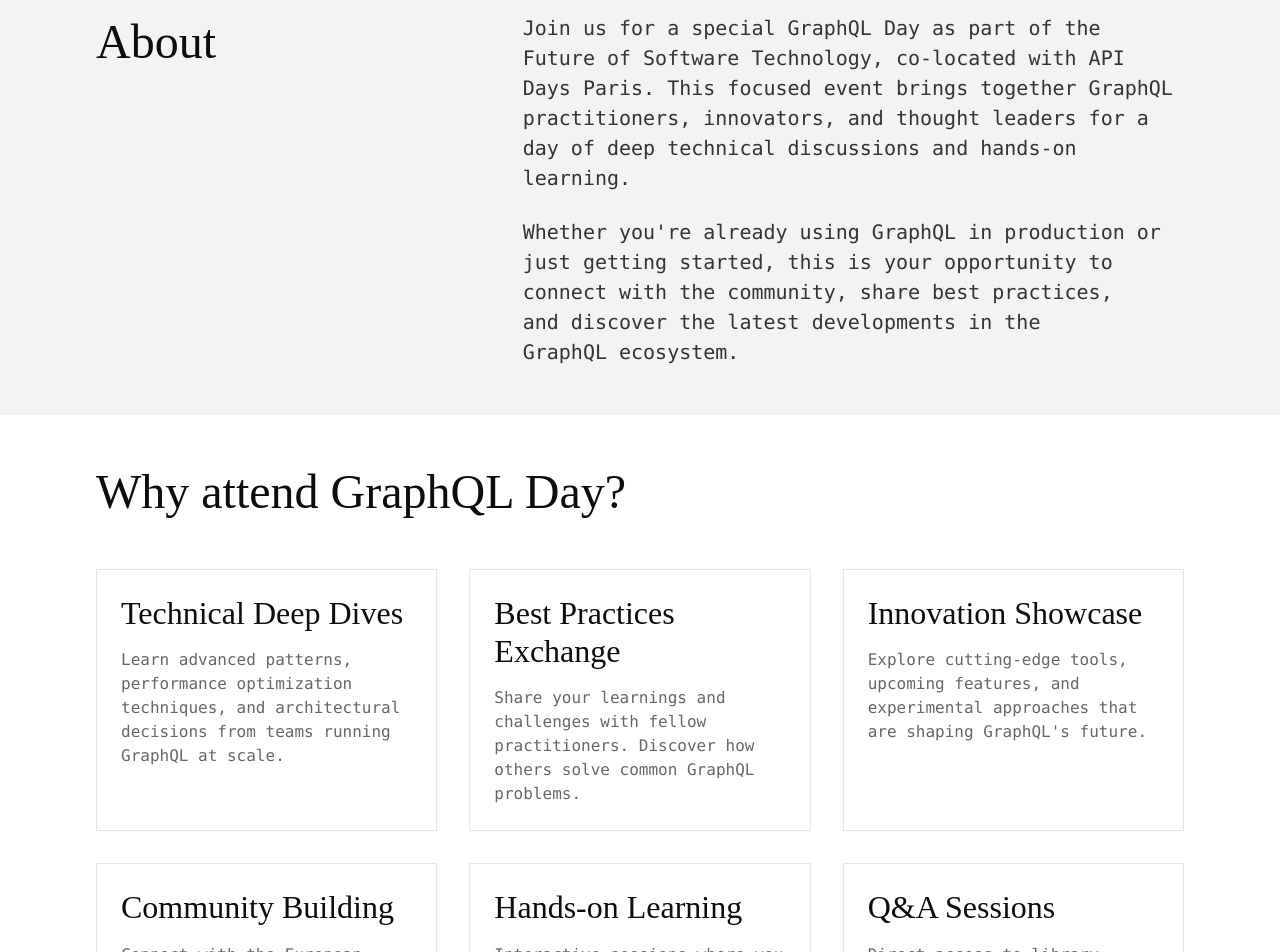
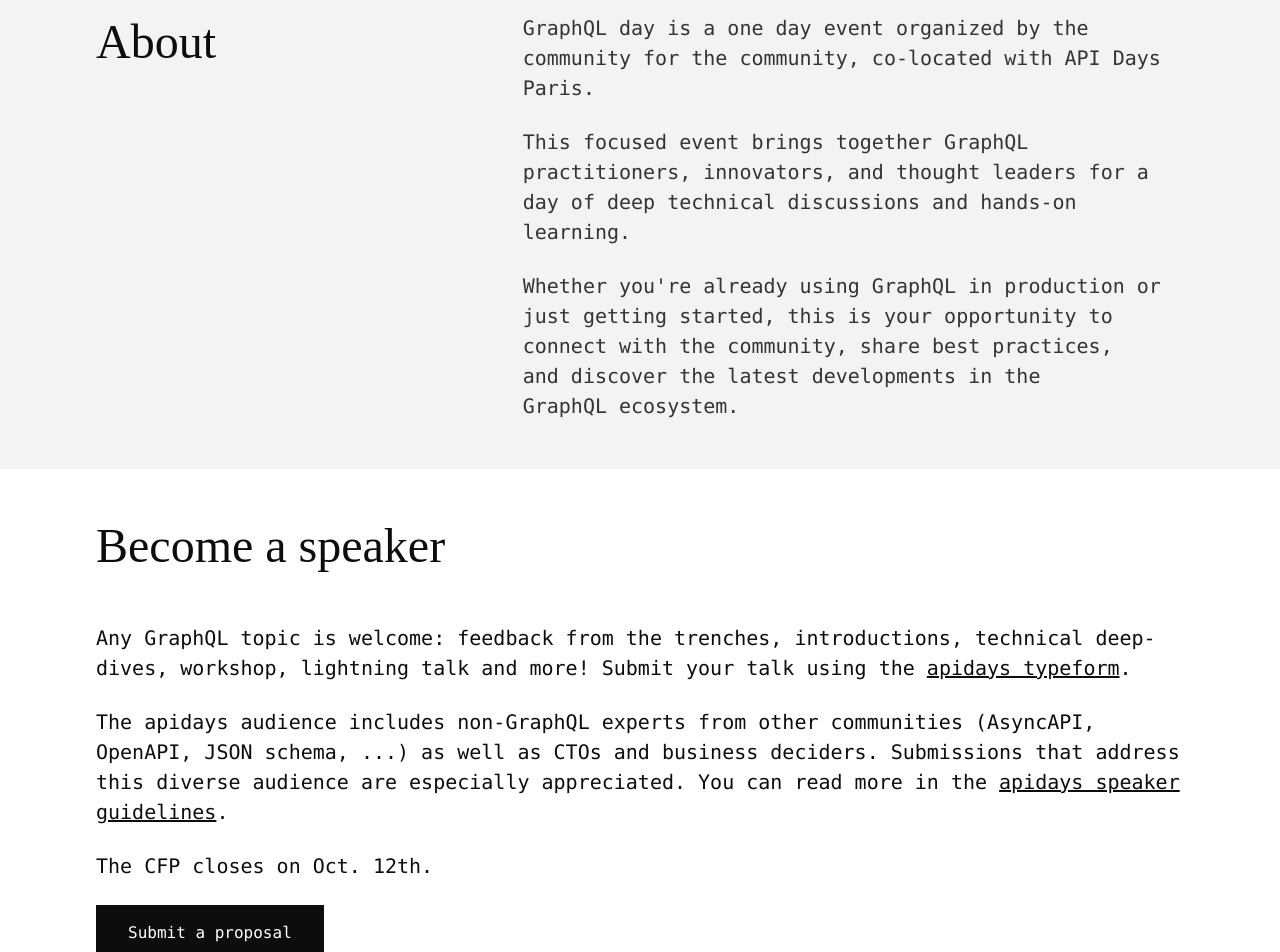
Before and after one commit to graphql-community/graphql-day, a Next.js app in the folder website/: page / in a window 1280 px wide. Shown: the part 1140-2092 px from the top of the page. Built offline with nearby package versions, Linux system fonts and the light colour scheme; a web font is replaced by a local one.

Commit message:
add a "become a speaker" section

```diff
--- a/website/src/app/page.tsx
+++ b/website/src/app/page.tsx
@@ -70,6 +70,7 @@
       <main className="gql-all-anchors-focusable gql-conf-navbar-strip text-neu-900 before:bg-white/40 before:dark:bg-blk/30">
         <AboutEventSection />
         <div className="gql-container">
+          <BecomeASpeakerSection />
           <ExpertMeetupSection />
           <VenueAndLocationSection />
           <EventPartnersSection />
@@ -103,9 +104,11 @@
         <h3 className="typography-h2 md:flex-[.5]">About</h3>
         <div className="flex flex-col gap-6 md:flex-1 text-neu-800">
           <p className="typography-body-lg">
-            Join us for a special GraphQL Day as part of the Future of Software
-            Technology, co‑located with API Days Paris. This focused event
-            brings together GraphQL practitioners, innovators, and thought
+            GraphQL day is a one day event organized by the community
+            for the community, co‑located with API Days Paris.
+          </p>
+          <p className="typography-body-lg">
+            This focused event brings together GraphQL practitioners, innovators, and thought
             leaders for a day of deep technical discussions and hands-on
             learning.
           </p>
@@ -174,7 +177,7 @@
             Centre of New Industries and Technologies
           </h4>
           <p className="typography-body-lg text-neu-800">
-            Located in Puteaux, commune in the western suburbs of Paris, CNIT is
+            Located in Puteaux, at the doorstep of Paris, CNIT is
             an iconic venue offering state-of-the-art facilities and easy access
             to public transportation, making it perfect for technology
             conferences.
@@ -247,6 +250,38 @@
   );
 }
 
+function BecomeASpeakerSection() {
+  return (
+    <section className="gql-section xl:py-12">
+      <h3 className="typography-h2 mb-12">Become a speaker</h3>
+      <div className="flex gap-x-12 gap-y-10 max-lg:flex-col">
+        <article className="flex flex-col gap-6 lg:flex-1">
+          <p className="typography-body-lg">
+            Any GraphQL topic is welcome: feedback from the trenches, introductions,
+            technical deep-dives, workshop, lightning talk and more! Submit your talk
+            using the <a href={CFP_LINK} className="typography-link">apidays typeform</a>.
+          </p>
+          <p className="typography-body-lg">
+            The apidays audience includes
+            non-GraphQL experts from other communities (AsyncAPI, OpenAPI, JSON schema, ...) as well
+            as CTOs and business deciders. Submissions that address this diverse audience are especially appreciated. You can
+            read more in the <a href="https://www.apidays.global/speaker-guidelines" className="typography-link">apidays speaker guidelines</a>.
+          </p>
+
+          <p className="typography-body-lg">
+            The CFP closes on Oct. 12th.
+          </p>
+
+          <Button href={CFP_LINK} className="md:w-fit whitespace-nowrap">
+            Submit a proposal
+          </Button>
+
+        </article>
+      </div>
+    </section>
+  );
+}
+
 function EventPartnersSection() {
   return (
     <section className="gql-section">
```
Also changed, not shown: 1 other file (tests, documents, lock files or other folders).
